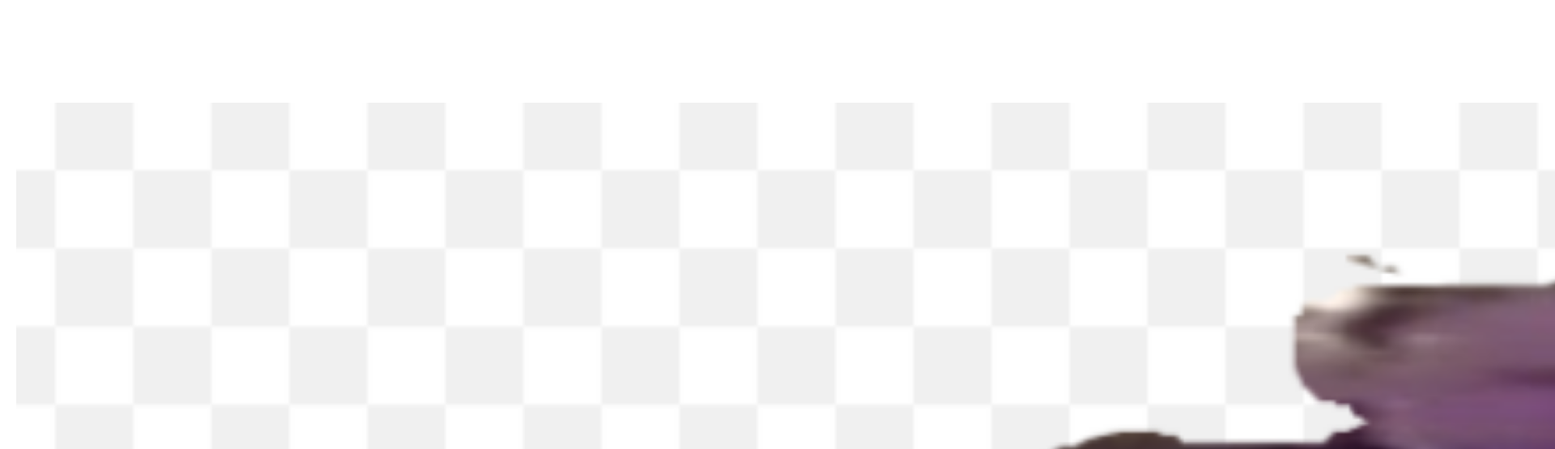
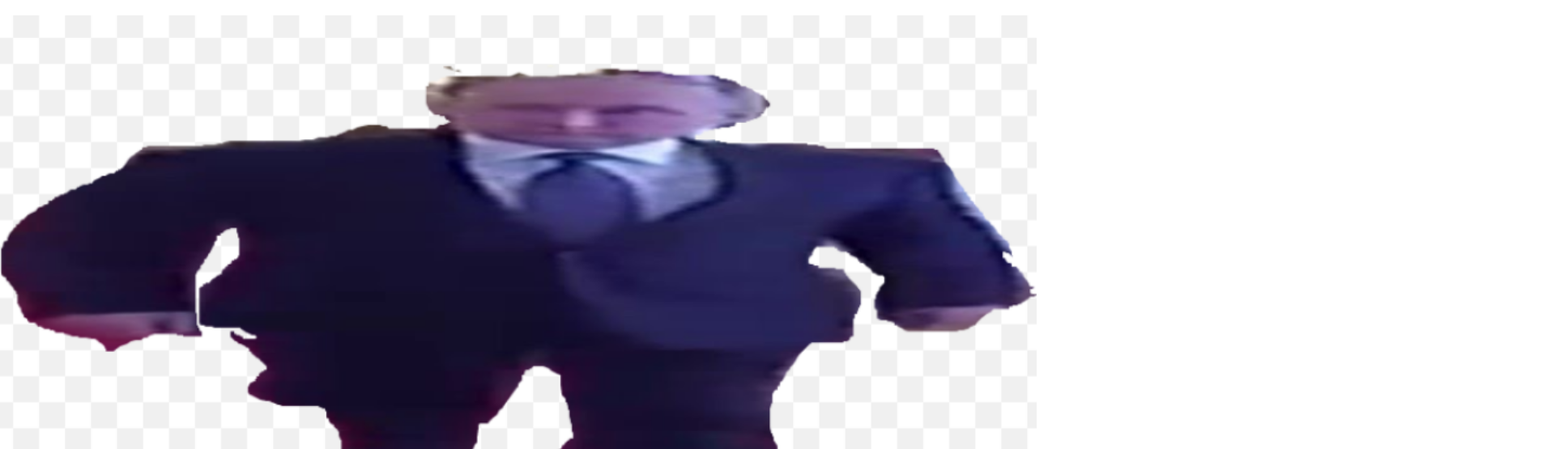
Before and after one commit to SantoaisPamonha/projeto, a plain HTML site: page index.html in a window 1280 px wide. Shown: the part 61-616 px from the top of the page at 81% size, 1920 px wide, since content can reach past the window. Drawn offline with Linux system fonts and the light colour scheme.

Commit message:
Update index.html

```diff
--- a/index.html
+++ b/index.html
@@ -46,7 +46,7 @@
 <body>
 
 <h1>PORTOFÓLIO AUTORAL</h1>
-<img src="Screenshot 2025-06-09 15.07.07.png" style="width: 300%; >
+<img src="Screenshot 2025-06-09 15.07.07.png" style="width 300%" >
 <div class="container">
     <div class="column" id="sobre">
         <h2>Correção de redação</h2>
```
